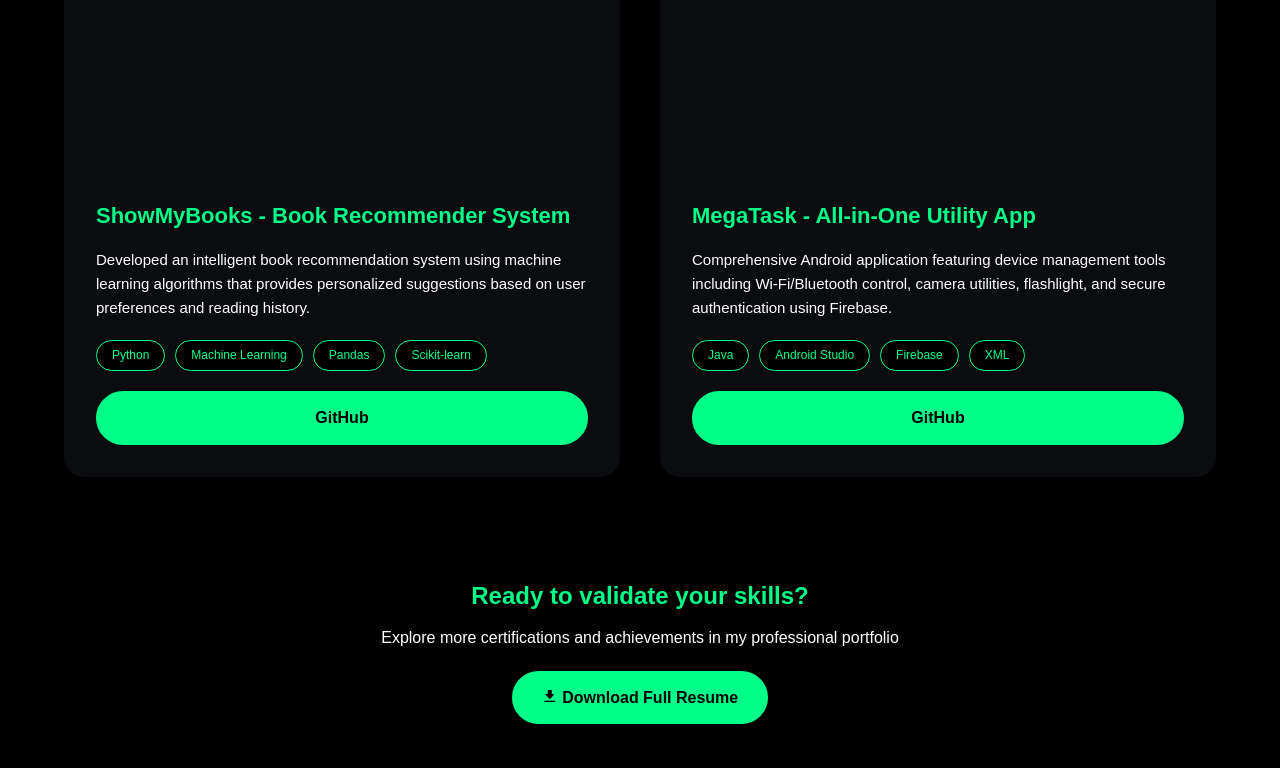
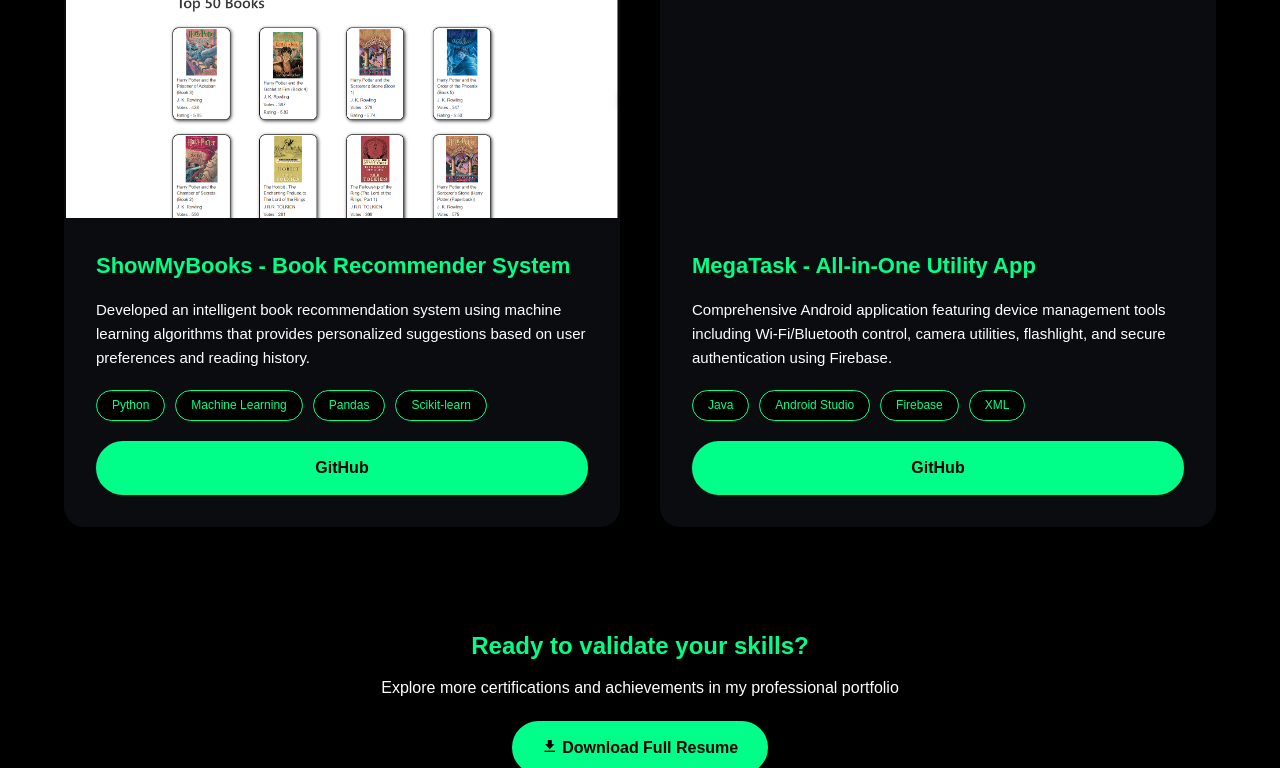
Before and after one commit to AashishPathak1/Aashish-Pathak-Portfolio, a plain HTML site: page index.html in a window 1280 px wide. Shown: the part 6745-7513 px from the top of the page. Drawn offline with nearby package versions, Linux system fonts and the light colour scheme.

Commit message:
some changes

```diff
--- a/index.html
+++ b/index.html
@@ -557,7 +557,7 @@
         <div class="projects-container">
             <div class="project-card">
                 <div class="project-img">
-                    <img src="./Images/project1.jpg" alt="ShowMyBooks Project Screenshot">
+                    <img src="./Images/Show-My-Books.png" alt="ShowMyBooks Project Screenshot">
                 </div>
                 <div class="project-content">
                     <h3>ShowMyBooks - Book Recommender System</h3>
--- a/style.css
+++ b/style.css
@@ -1143,7 +1143,7 @@ section {
 
 .project-img {
   width: 100%;
-  height: 200px;
+  height: 250px;
   overflow: hidden;
 }
 
@@ -1151,6 +1151,7 @@ section {
   width: 100%;
   height: 100%;
   object-fit: cover;
+  object-position: top;
   transition: 0.3s ease;
 }
 
```
Also changed, not shown: Images/Show-My-Books.png (added).
